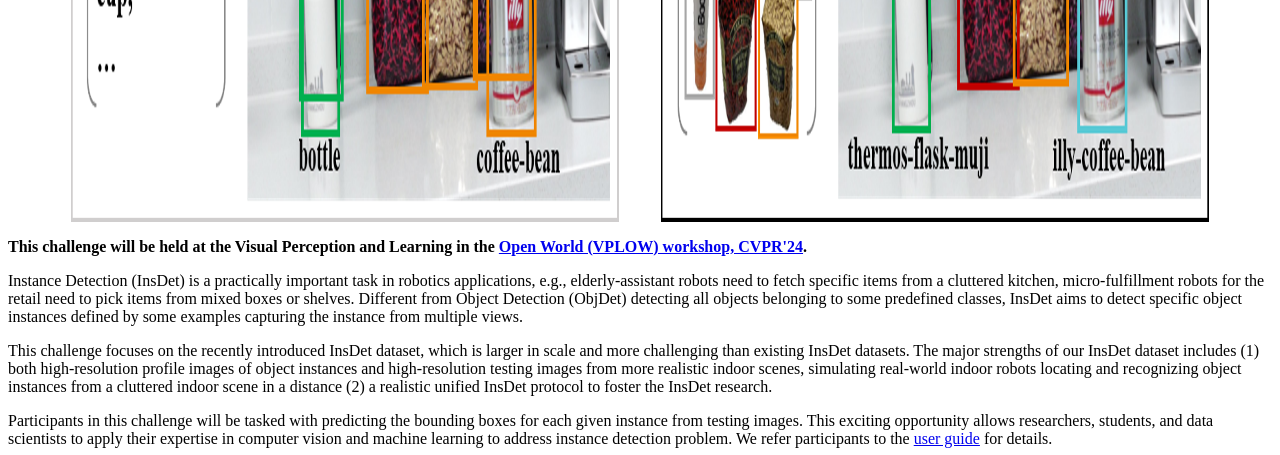
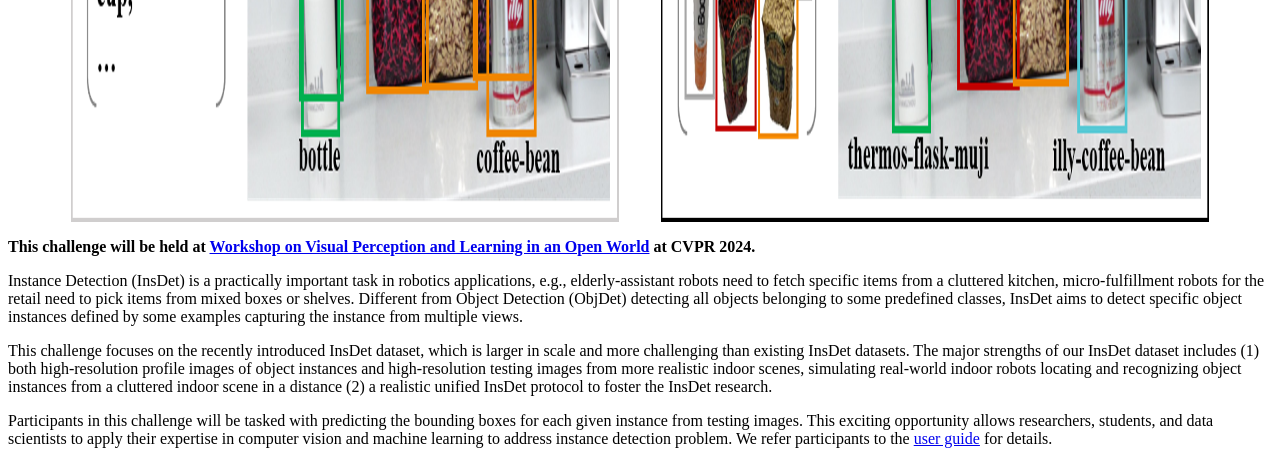
Before and after one commit to shenqq377/InsDetChallenge-CVPR2024, a Python web app: template templates/description.html in a window 1280 px wide. Shown: the part 531-986 px from the top of the page. Run offline with Jinja, Linux system fonts and the light colour scheme; the template is opened without the code that fills it, so the values that code supplies are empty.

Commit message:
Update end date

```diff
--- a/templates/description.html
+++ b/templates/description.html
@@ -2,7 +2,7 @@
 <center>
   <img src="https://raw.githubusercontent.com/shenqq377/InsDet-Challenge/challenge/templates/objdet-insdet.png" width="90%" height="90%">
 </center>
-<p><b>This challenge will be held at the Visual Perception and Learning in the <a href="https://vplow.github.io/vplow_4th.html">Open World (VPLOW) workshop, CVPR'24</a>.</b></p>
+<p><b>This challenge will be held at <a href="https://vplow.github.io/vplow_4th.html">Workshop on Visual Perception and Learning in an Open World</a> at CVPR 2024.</b></p>
 <p>Instance Detection (InsDet) is a practically important task in robotics applications, e.g., elderly-assistant robots need to fetch specific items from a cluttered kitchen, micro-fulfillment robots for the retail need to pick items from mixed boxes or shelves. Different from Object Detection (ObjDet) detecting all objects belonging to some predefined classes, InsDet aims to detect specific object instances defined by some examples capturing the instance from multiple views.</p>
 <p>This challenge focuses on the recently introduced InsDet dataset, which is larger in scale and more challenging than existing InsDet datasets. The major strengths of our InsDet dataset includes (1) both high-resolution profile images of object instances and high-resolution testing images from more realistic indoor scenes, simulating real-world indoor robots locating and recognizing object instances from a cluttered indoor scene in a distance (2) a realistic unified InsDet protocol to foster the InsDet research.</p>
 <p>Participants in this challenge will be tasked with predicting the bounding boxes for each given instance from testing images. This exciting opportunity allows researchers, students, and data scientists to apply their expertise in computer vision and machine learning to address instance detection problem. We refer participants to the <a href="https://docs.google.com/document/d/15R-R0tpKBy_KCNyc_8D45PQzHzyLmlPjDbntZJEBEYY/edit?usp=sharing">user guide</a> for details.</p>
```
